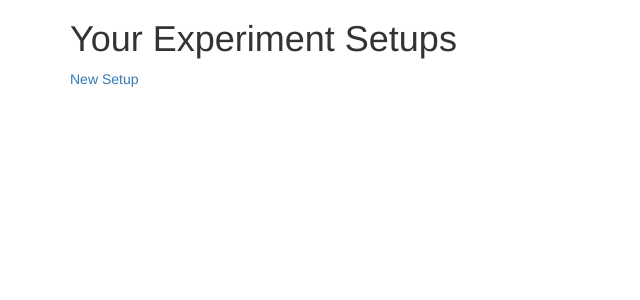
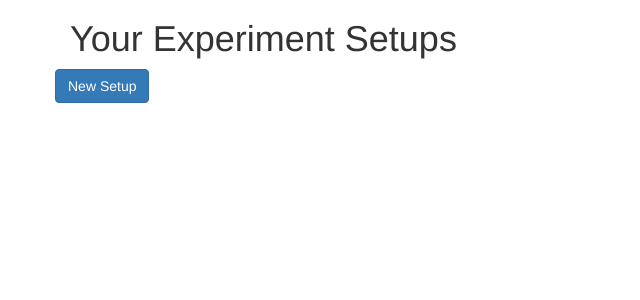
Before and after one commit to 2e2a/l-rex, a Django app: page /setup/ in a window 1280 px wide. Shown: the part 51-351 px from the top of the page, without its empty margins (0-640 px from the left). Run offline with Django 3.2, Linux system fonts and the light colour scheme; the visitor is signed in with stand-in values (Sample User, id 1); data that the repository does not hold is empty; some libraries are stand-ins or nearby versions.

Commit message:
style setup list

```diff
--- a/apps/setup/templates/lrex_setup/setup_list.html
+++ b/apps/setup/templates/lrex_setup/setup_list.html
@@ -1,14 +1,21 @@
 {% extends "lrex_home/base.html" %}
 
 {% block content %}
-<div>
-    <a href="{% url 'setup-create'  %}">
+<div class="row action">
+    <a href="{% url 'setup-create' %}" class="btn btn-primary" role="button">
         New Setup
-    </a><br>
-{% for setup in setup_list %}
-<a href="{% url 'setup' slug=setup.slug %}">
-    {{ setup.title }}
-</a>
+    </a>
 </div>
-{% endfor %}
+
+<div class="row">
+    <ul class="list-group">
+        {% for setup in setup_list %}
+        <li class="list-group-item">
+            <a href="{% url 'setup' slug=setup.slug %}">
+                {{ setup.title }}
+            </a>
+        </li>
+        {% endfor %}
+    </ul>
+</div>
 {% endblock %}
--- a/apps/setup/views.py
+++ b/apps/setup/views.py
@@ -22,3 +22,6 @@ class SetupCreateView(LoginRequiredMixin, generic.CreateView):
 class SetupListView(LoginRequiredMixin, generic.ListView):
     model = models.Setup
     title = 'Your Experiment Setups'
+
+    def get_queryset(self):
+        return super().get_queryset().filter(creator=self.request.user)
--- a/static/css/lrex.css
+++ b/static/css/lrex.css
@@ -1,3 +1,7 @@
 body {
-  padding-top: 50px;
+    padding-top: 50px;
 }
+
+.action {
+    margin-bottom:5px;
+}
```
